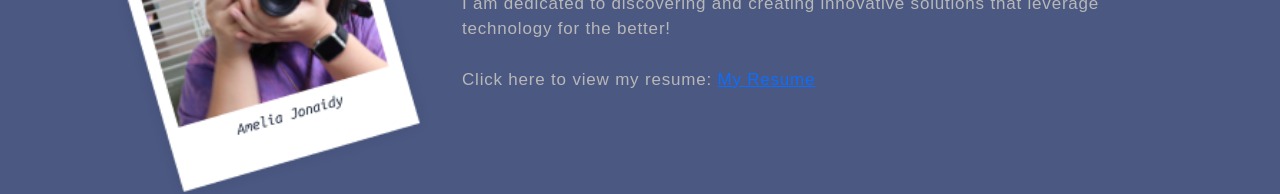
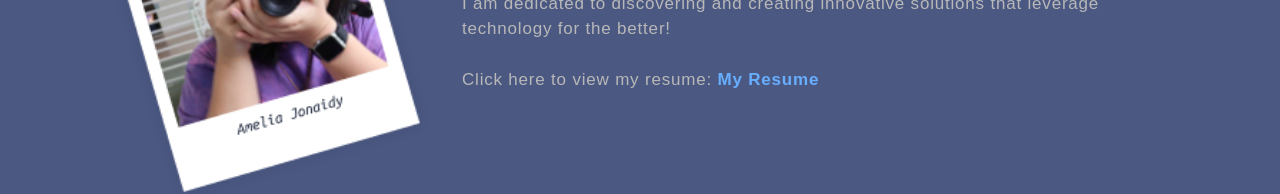
Before and after one commit to AmeliaJonaidy/portfolio-2.0, a React (Create React App) app: page /aboutme in a window 1280 px wide. Shown: the part 383-577 px from the top of the page. Built offline with nearby package versions, Linux system fonts and the light colour scheme.

Commit message:
updated resume link style

```diff
--- a/src/components/landingabout.js
+++ b/src/components/landingabout.js
@@ -41,7 +41,7 @@ const LandingAbout = () => {
                 <span className="tagline">About Me</span>
                   <p>Collaboration with like-minded individuals energizes me, as it facilitates the exchange of ideas and enhances our understanding of our respective fields. My curiosity about technology has sparked a particular interest in Artificial Intelligence. At the same time, I am exploring how software development can create positive change in the world and support various communities.</p>
                   <p>I am dedicated to discovering and creating innovative solutions that leverage technology for the better!</p>
-                  <p>Click here to view my resume: <a href={resume} target="_blank" rel="noopener noreferrer" className="resumelink">My Resume</a></p>
+                  <p>Click here to view my resume: <a href={resume} target="_blank" rel="noopener noreferrer" className="resumelinks">My Resume</a></p>
               </div>}
             </TrackVisibility>
           </Col>
```
